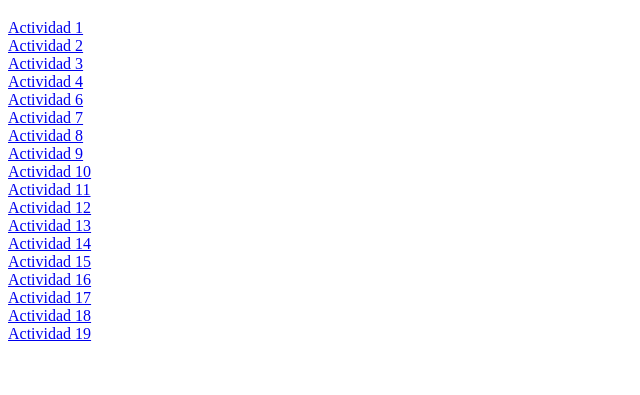
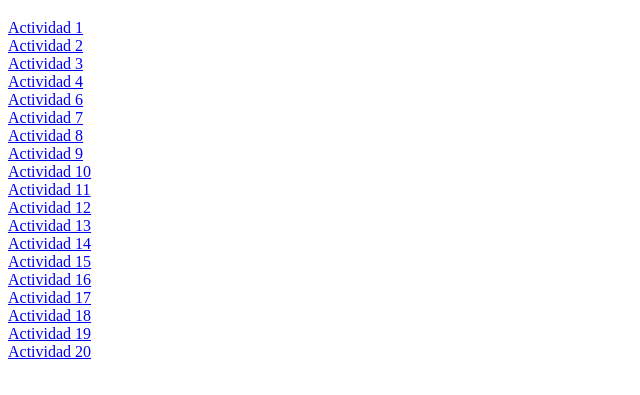
Before and after one commit to Adrian12033/Personal, a plain HTML site: page index.html in a window 1280 px wide. Shown: the part 61-456 px from the top of the page, without its empty margins (0-640 px from the left). Drawn offline with Linux system fonts and the light colour scheme.

Commit message:
Indice actualizado

```diff
--- a/index.html
+++ b/index.html
@@ -44,5 +44,7 @@
 <br>
 <a href="Lenguajes/Actividad19/">Actividad 19</a>
 <br>
+<a href="Lenguajes/Actividad20/">Actividad 20</a>
+<br>
 </body>
 </html>
```
Also changed, not shown: 1 other file.
